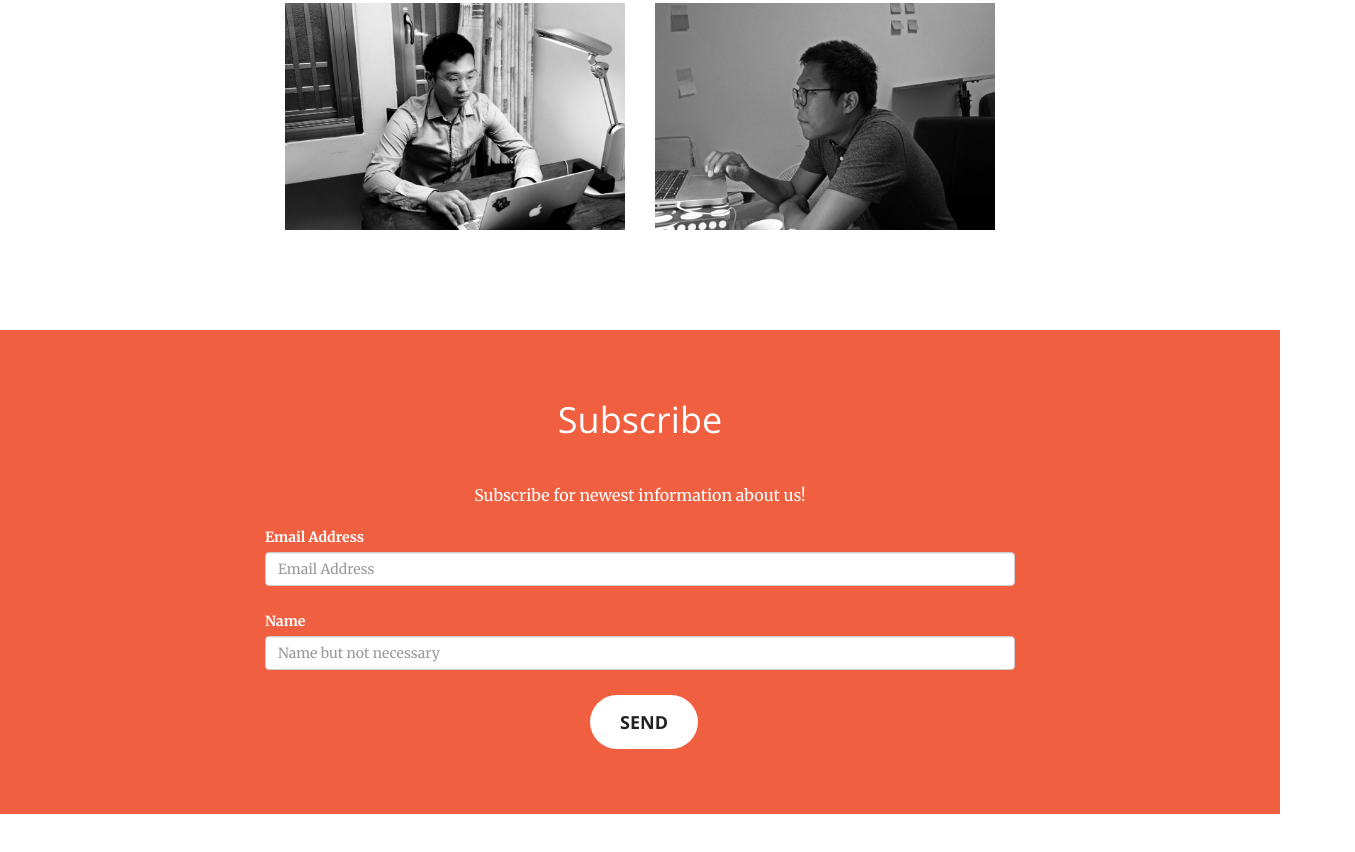
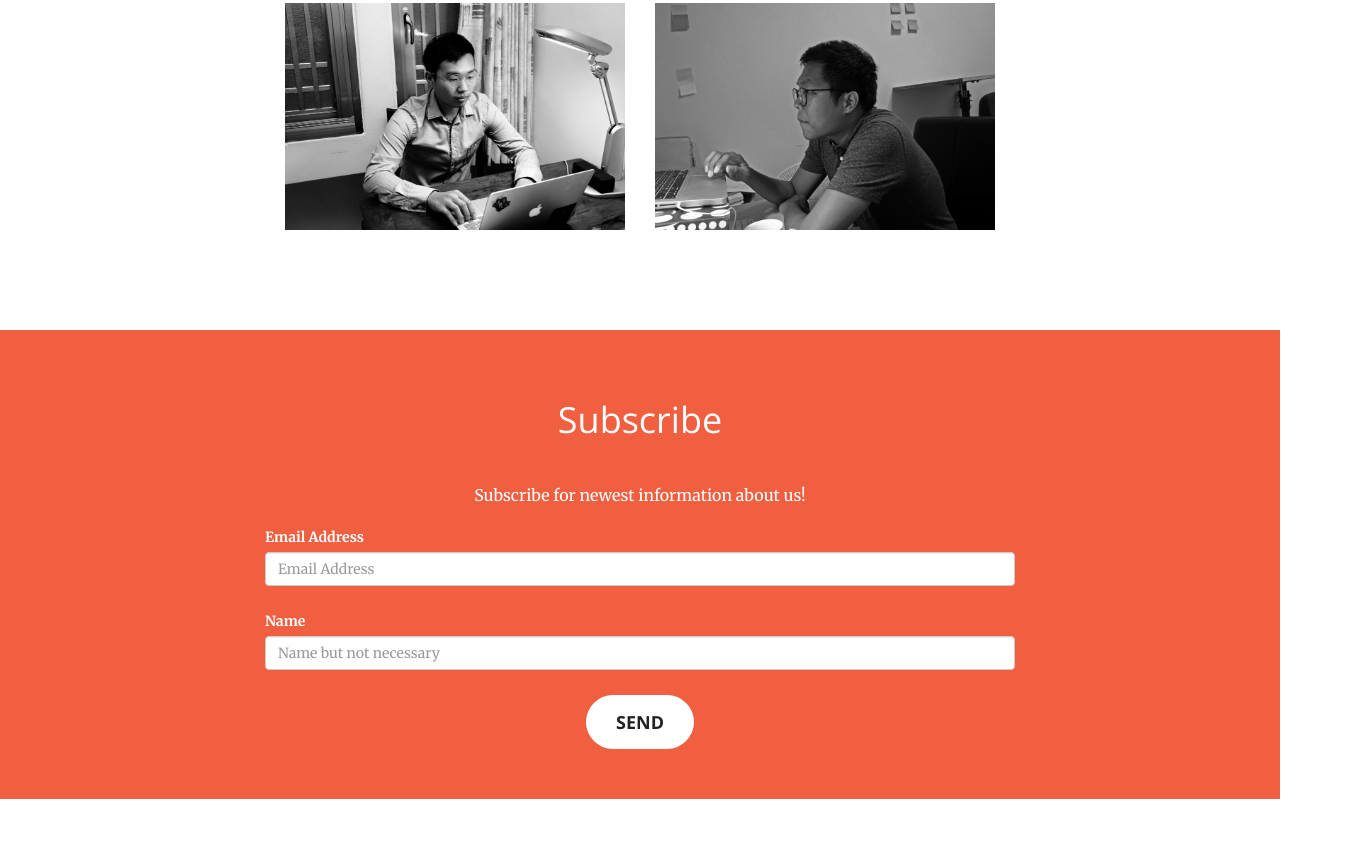
Before and after one commit to johnny7861532/PixelMonkey, a plain HTML site: page index.html in a window 1280 px wide. Shown: the part 1751-2603 px from the top of the page, 1355 px wide, since content can reach past the window. Drawn offline with nearby package versions, Linux system fonts and the light colour scheme.

Commit message:
button put on mid

```diff
--- a/index.html
+++ b/index.html
@@ -228,8 +228,8 @@
                     </div>    <!-- real people should not fill this in and expect good things - do not remove this or risk form bot signups-->
                     <div style="position: absolute; left: -5000px;" aria-hidden="true"><input type="text" name="b_097fc7c42bc91deb5d1b8794f_9d2a115b0a" tabindex="-1" value=""></div>
                     <div class="row">
-                        <div class="form-group col-xs-12 col-md-offset-5">
-                            <button type="submit" class="btn btn-default btn-lg btn-xl sr-button page-scroll">Send</button>
+                        <div class="col-lg-12 text-center">
+                         <button type="submit" class="btn btn-default btn-lg btn-xl sr-button page-scroll">Send</button>
                         </div>
                     </div>
                 </form>
```
